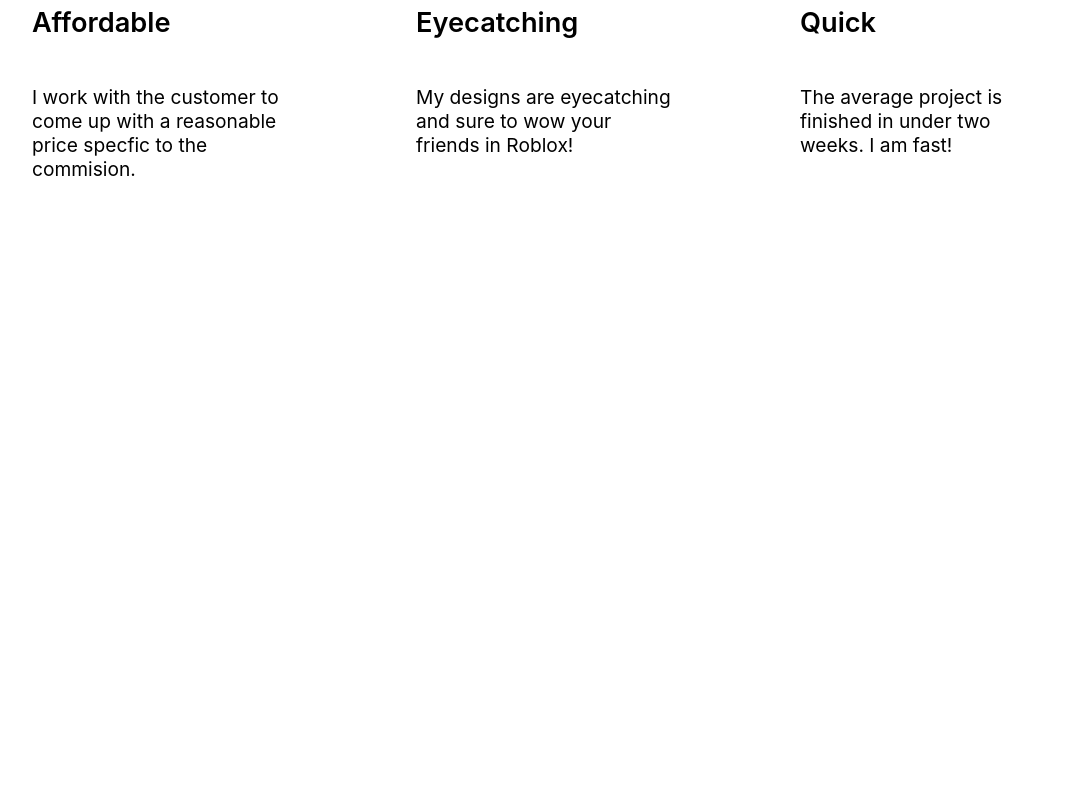
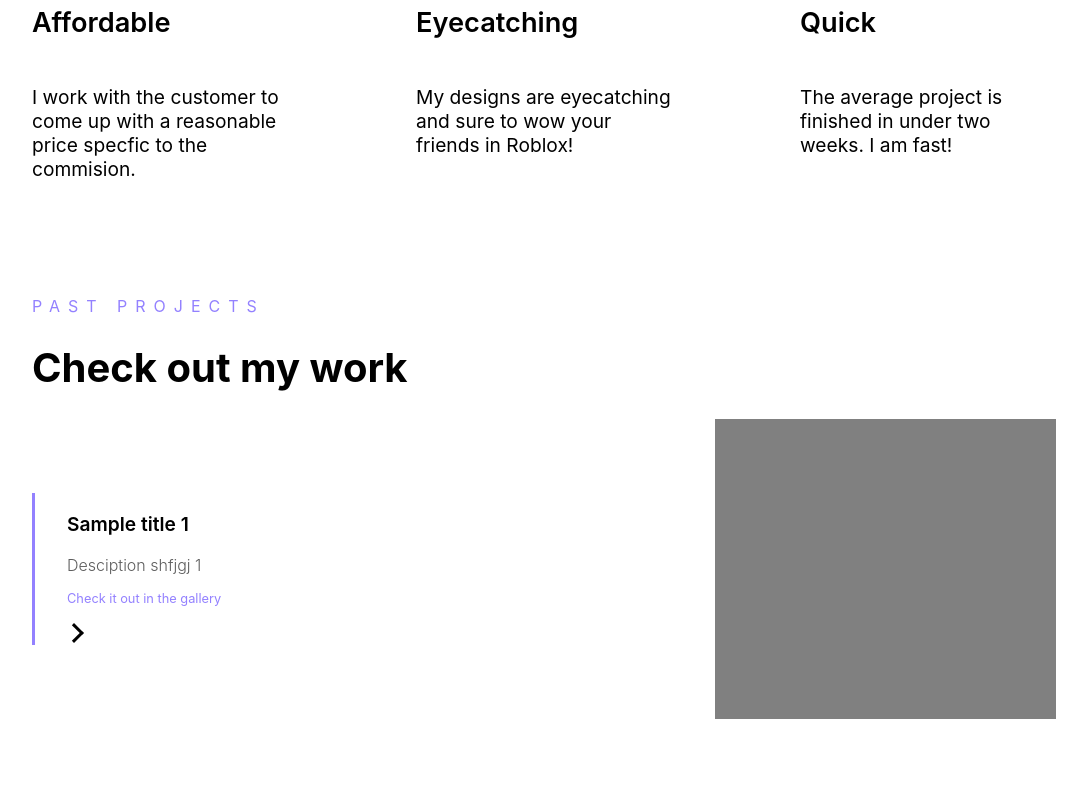
Before and after one commit to AndrewI26/Roblox-gallery, a PHP site: page / in a window 1280 px wide. Shown: the part 1751-2550 px from the top of the page, without its empty margins (96-1183 px from the left). Before the commit the page ends 1927 px from the top, so only its background shows below. Run offline with PHP 8.4, Linux system fonts and the light colour scheme; some web fonts are replaced.

```diff
--- a/index.php
+++ b/index.php
@@ -14,6 +14,7 @@ Main home page for the website
     <link rel="stylesheet" href="styles/home.css">
     <link rel="preconnect" href="https://rsms.me/">
     <link rel="stylesheet" href="https://rsms.me/inter/inter.css">
+    <script src="js/home.js"></script>
 </head>
 
 <body>
@@ -59,6 +60,22 @@ Main home page for the website
                 <p class="skills-desc">The average project is finished in under two weeks. I am fast!</p>
             </div>
         </div>
+        <div class="work">
+            <p class="section-heading">PAST PROJECTS</p>
+            <h1 class="section-title">Check out my work</h1>
+            <div class="work-flex">
+                <div class="work-info">
+                    <div class="work-info-container">
+                        <p id="gall-title" class="work-item-title">Sample name</p>
+                        <p id="gall-desc" class="work-item-desc">Sample description kndjfsg dkfs jnkdf gd ksfg kbdfsg kvgb injn.</p>
+                        <p id="gall-link" class="work-item-link"><a>Check it out in the gallery</a></p>
+                        <i id="home-arrow" class="arrow right"></i>
+                    </div>
+                </div>
+                <div class="work-img">
+                </div>
+            </div>
+        </div>
     </main>
 </body>
 
--- /dev/null
+++ b/js/home.js
@@ -0,0 +1,28 @@
+window.addEventListener("load", () => {
+    let galleryPanelCount = 0;
+    const galleryInformation = [
+        {
+            title: "Sample title 1",
+            desc: "Desciption shfjgj 1"
+        },
+        {
+            title: "Sample title 2",
+            desc: "Desciption shfjgj 2"
+        },
+        {
+            title: "Sample title 3",
+            desc: "Desciption shfjgj 3"
+        },
+        {
+            title: "Sample title 4",
+            desc: "Desciption shfjgj 4"
+        },
+    ]
+    document.getElementById("gall-title").innerHTML = galleryInformation[galleryPanelCount].title;
+    document.getElementById("gall-desc").innerHTML = galleryInformation[galleryPanelCount].desc;
+    document.getElementById("home-arrow").addEventListener("click", () => {
+        galleryPanelCount = galleryPanelCount > 3 ? 0 : galleryPanelCount + 1;
+        document.getElementById("gall-title").innerHTML = galleryInformation[galleryPanelCount].title;
+        document.getElementById("gall-desc").innerHTML = galleryInformation[galleryPanelCount].desc;
+    })
+})
--- a/styles/admin.css
+++ b/styles/admin.css
@@ -30,10 +30,16 @@
     padding: .5rem 1rem;
     font-size: 1rem;
     color: var(--text-secondary);
+    width: 100%;
+    box-sizing: border-box;
+    margin: auto;
 }
 .pass {
     border-radius: 5px;
     padding: .5rem 1rem;
+    width: 100%;
     font-size: 1rem;
     border: black solid 1px;
+    margin: auto;
+    box-sizing: border-box;
 }
--- a/styles/globals.css
+++ b/styles/globals.css
@@ -50,3 +50,12 @@ body {
         color: var(--text-primary)
     }
 }
+.section-heading {
+    font-size: 1rem;
+    color: var(--primary);
+    letter-spacing: .5rem;
+}
+.section-title {
+    font-size: 2.5rem;
+    color: var(--text-primary)
+}
--- a/styles/home.css
+++ b/styles/home.css
@@ -10,6 +10,7 @@
     position: absolute;
     width: 1000px;
     height: auto;
+    z-index: -1000;
 }
 .hero-title {
     font-size: 6rem;
@@ -35,6 +36,10 @@
     font-weight: 700;
     background-color: var(--primary);
     color: var(--bg)
+}
+.contact-me:hover {
+    background-color:#440071;
+    color: white;
 }
 .about-me {
     background-color: var(--primary);
@@ -92,3 +97,65 @@
 .skills-desc {
     font-size: 1.2rem;
 }
+.work {
+    padding: 10vh 10vw;
+}
+.work-img {
+    width: 50%;
+    height: 300px;
+    background-color: grey;
+}
+.work-flex {
+    display: flex;
+    justify-content: space-around;
+}
+.work-info {
+    display: flex;
+    align-items: center;
+    width: 100%;
+}
+.work-info-container {
+
+    padding: 0 2rem;
+    border-left: solid 3px var(--primary);
+}
+.work-item-title {
+    font-weight: 600;
+    color: var(--text-primary);
+    font-size: 1.2rem;
+}
+.work-item-desc {
+    font-weight: 300;
+    color: var(--text-secondary);
+    font-size: 1rem;
+}
+.work-item-link {
+    font-weight: 400;
+    color: var(--primary);
+    font-size: .8rem;
+}
+.work-item-view {
+    font-weight: 600;
+    color: var(--text-primary);
+    font-size: .7rem;
+}
+.arrow {
+  border: solid var(--text-primary);
+  border-width: 0 3px 3px 0;
+  display: inline-block;
+  padding: 3px;
+  width: 5px;
+  height: 5px;
+  user-select: none;
+  -moz-user-select: none;
+  -khtml-user-select: none;
+  -webkit-user-select: none;
+  -o-user-select: none;
+}
+.arrow:hover {
+    border-color: var(--primary);
+}
+.right {
+  transform: rotate(-45deg);
+  -webkit-transform: rotate(-45deg);
+}
```
Also changed, not shown: edit.php (renamed from admin.php, +17 -10 lines), 1 other file.
